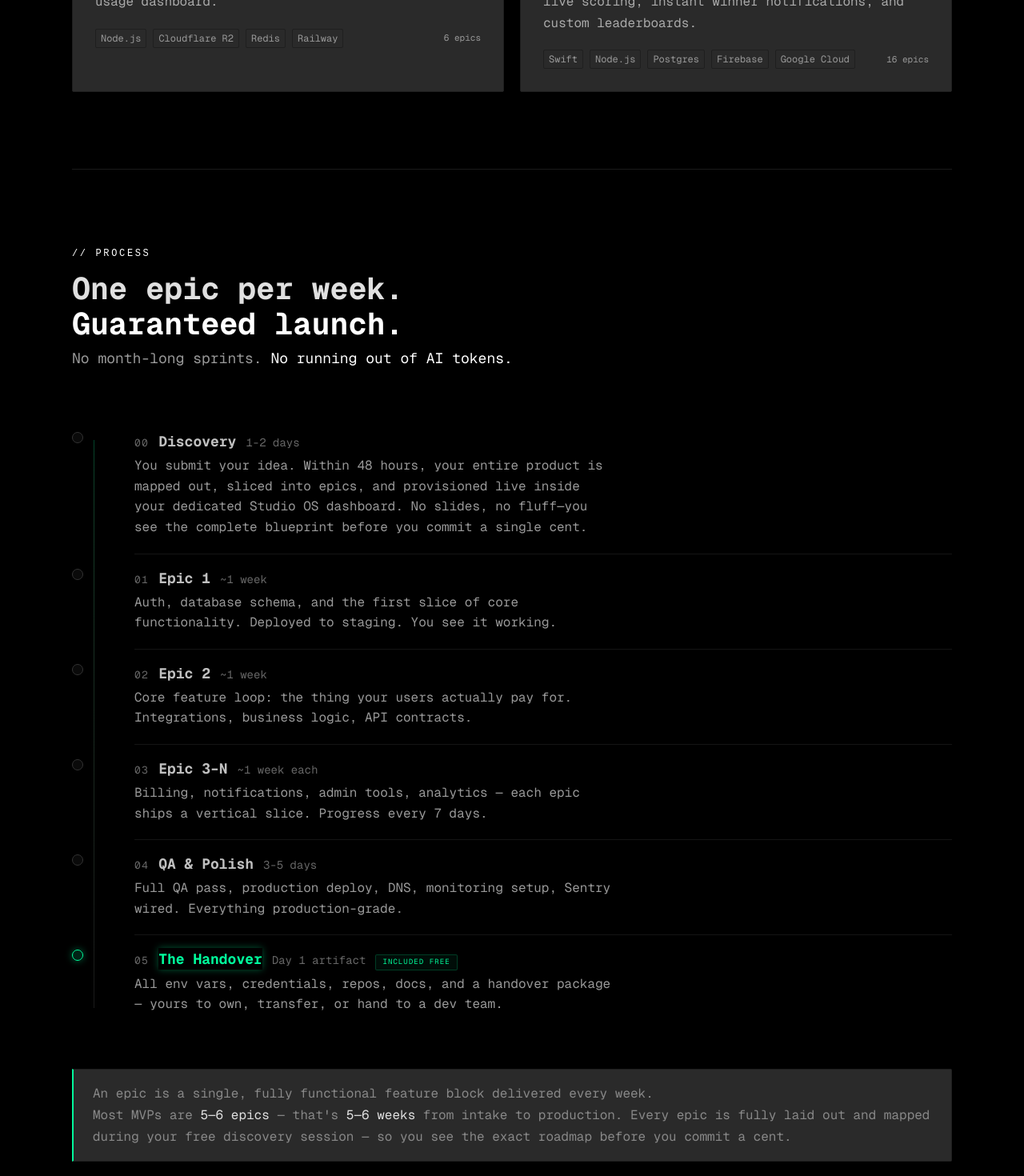
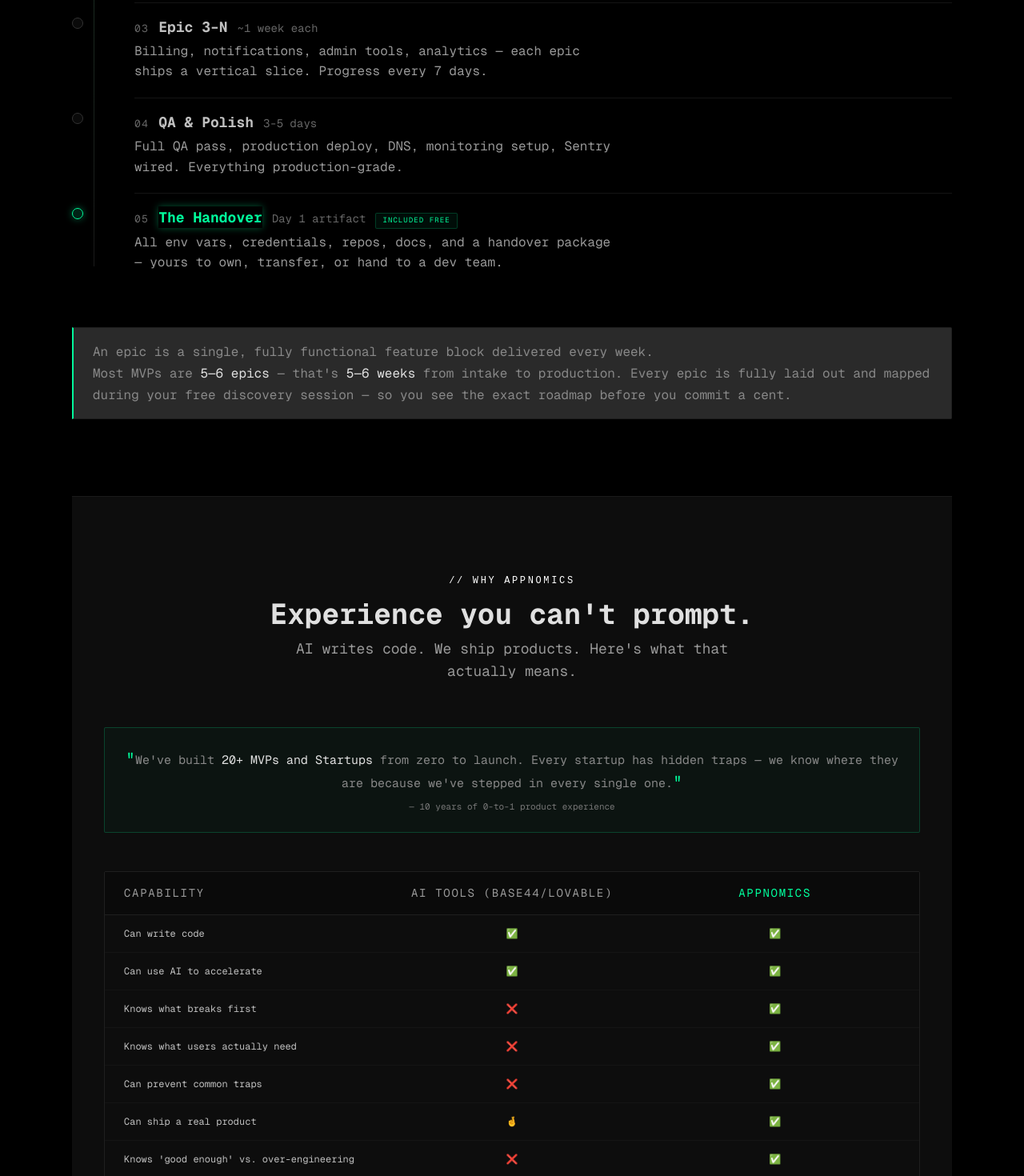
Before and after one commit to rup2701/appnomics-landing, a Next.js app: page / in a window 1280 px wide. Shown: the part 1320-2790 px from the top of the page at 80% size. Built offline with nearby package versions, Linux system fonts and the light colour scheme.

Commit message:
feat: Add Why Appnomics section and update Navbar links; adjust styles in CTA and Studio OS sections

```diff
--- a/app/page.tsx
+++ b/app/page.tsx
@@ -13,6 +13,7 @@ import StudioOSSection from '@/components/sections/StudioOSSection';
 import FAQSection from '@/components/sections/FAQSection';
 import Footer from '@/components/sections/Footer';
 import Navbar from '@/components/Navbar';
+import WhyAppnomicsSection from '@/components/sections/WhyUs';
 
 
 
@@ -87,9 +88,10 @@ export default function Home() {
               ))}
             </div>
           </div>
+          <ProcessSection />
+          <WhyAppnomicsSection />
+          <PricingSection />
           <PortfolioSection />
-          <ProcessSection />
-          <PricingSection />
           <StudioOSSection />
           <FAQSection />
           <CTASection />
--- a/components/Navbar.tsx
+++ b/components/Navbar.tsx
@@ -8,7 +8,8 @@ const NAV_ITEMS = [
   { label: "Why Us", href: "#why-appnomics" },
   { label: "Pricing", href: "#pricing" },
   { label: "Portfolio", href: "#portfolio" },
-  { label: "FAQ", href: "#faq" },
+  { label: "Studio OS", href: "#studio" },
+  // { label: "FAQ", href: "#faq" },
 ];
 
 export default function Navbar() {
--- a/components/sections/CTASection.tsx
+++ b/components/sections/CTASection.tsx
@@ -48,7 +48,7 @@ export default function CTASection() {
           START BUILDING →
         </a>
 
-        <p className="text-[11px] text-[#333] font-mono">
+        <p className="text-[11px] text-[#888] font-mono">
           No credit card required · Free to start
         </p>
       </div>
--- a/components/sections/StudioOSMockup.tsx
+++ b/components/sections/StudioOSMockup.tsx
@@ -81,7 +81,7 @@ export default function StudioOSMockup() {
       <div className="flex flex-1 overflow-hidden">
         {/* Sidebar */}
         <div
-          className="w-[180px] flex-shrink-0 bg-[#0d0d0d] border-r border-[#1f1f1f] py-2.5 overflow-hidden"
+          className="w-[180px] flex-shrink-0 bg-[#0d0d0d] border-2 border-[#1f1f1f] py-2.5 overflow-hidden"
         >
           {NAV.map((item, i) => {
             const isActive = i === 4;
--- a/components/sections/StudioOSSection.tsx
+++ b/components/sections/StudioOSSection.tsx
@@ -3,7 +3,7 @@ import StudioOSMockup from "./StudioOSMockup";
 
 export default function StudioOSSection() {
   return (
-    <section className="hidden md:block py-24 border-t border-[#1a1a1a]">
+    <section id="studio" className="hidden md:block py-24 border-t border-[#1a1a1a]">
       <div className="max-w-[1100px] mx-auto px-10">
         <SectionLabel centerAlign={true}>// STUDIO OS</SectionLabel>
 
--- /dev/null
+++ b/components/sections/WhyUs.tsx
@@ -0,0 +1,160 @@
+import SectionLabel from "../SectionLabel";
+
+export default function WhyAppnomicsSection() {
+  return (
+    <section id='why-appnomics' className="py-24 border-t border-[#1a1a1a] bg-[#0d0d0d]">
+      <div className="max-w-[1100px] mx-auto px-10">
+        <SectionLabel centerAlign={true}>// WHY APPNOMICS</SectionLabel>
+
+        <div className="text-center mb-14">
+          <h2 className="text-[clamp(24px,3vw,36px)] font-bold text-[#e0e0e0] mb-2 leading-[1.15] font-mono">
+            Experience you can&apos;t prompt.
+          </h2>
+          <p className="text-lg text-[#999] font-mono max-w-[600px] mx-auto">
+            AI writes code. We ship products. Here&apos;s what that actually means.
+          </p>
+        </div>
+
+        {/* Hero quote */}
+        <div className="border border-[#00ff9d33] rounded-[2px] p-6 bg-[#00ff9d08] mb-12">
+          <p className="text-[15px] text-[#888] font-mono leading-[1.8] text-center">
+            <span className="text-[#00ff9d] text-xl">"</span>
+            We&apos;ve built <span className="text-[#e0e0e0]">20+ MVPs and Startups</span> from zero to launch.
+            Every startup has hidden traps — we know where they are
+            because we&apos;ve stepped in every single one.
+            <span className="text-[#00ff9d] text-xl">"</span>
+          </p>
+          <p className="text-[11px] text-[#777] font-mono text-center mt-2">
+            — 10 years of 0-to-1 product experience
+          </p>
+        </div>
+
+        {/* Comparison Table */}
+        <div className="border border-[#1f1f1f] rounded-[2px] overflow-hidden">
+          {/* Header */}
+          <div className="grid grid-cols-3 gap-4 px-6 py-4 bg-[#0a0a0a] border-b border-[#1f1f1f]">
+            <div className="text-[14px] text-[#999] font-mono tracking-[0.12em] uppercase">
+              Capability
+            </div>
+            <div className="text-[14px] text-[#999] font-mono tracking-[0.12em] uppercase text-center">
+              AI Tools <span className="text-[#999] font-normal">(Base44/Lovable)</span>
+            </div>
+            <div className="text-[14px] text-[#00ff9d] font-mono tracking-[0.12em] uppercase text-center">
+              Appnomics
+            </div>
+          </div>
+
+          {/* Rows */}
+          {[
+            {
+              label: "Can write code",
+              ai: { value: "✅", color: "#444" },
+              us: { value: "✅", color: "#00ff9d" },
+            },
+            {
+              label: "Can use AI to accelerate",
+              ai: { value: "✅", color: "#444" },
+              us: { value: "✅", color: "#00ff9d" },
+            },
+            {
+              label: "Knows what breaks first",
+              ai: { value: "❌", color: "#444" },
+              us: { value: "✅ ", color: "#00ff9d" },
+            },
+            {
+              label: "Knows what users actually need",
+              ai: { value: "❌", color: "#444" },
+              us: { value: "✅", color: "#00ff9d" },
+            },
+            {
+              label: "Can prevent common traps",
+              ai: { value: "❌", color: "#444" },
+              us: { value: "✅", color: "#00ff9d" },
+            },
+            {
+              label: "Can ship a real product",
+              ai: { value: "🤞", color: "#444" },
+              us: { value: "✅", color: "#00ff9d" },
+            },
+            {
+              label: "Knows 'good enough' vs. over-engineering",
+              ai: { value: "❌", color: "#444" },
+              us: { value: "✅", color: "#00ff9d" },
+            },
+            {
+              label: "Handles the messy stuff (edge cases, data migrations)",
+              ai: { value: "❌", color: "#444" },
+              us: { value: "✅", color: "#00ff9d" },
+            },
+            {
+              label: "No pause due to AI tokens running out",
+              ai: { value: "❌", color: "#444" },
+              us: { value: "✅", color: "#00ff9d" },
+            },
+          ].map((row, i) => (
+            <div
+              key={row.label}
+              className={`grid grid-cols-3 gap-4 px-6 py-3.5 ${
+                i < 8 ? "border-b border-[#141414]" : ""
+              } hover:bg-[#ffffff02] transition-colors`}
+            >
+              <div className="text-[12px] text-[#c0c0c0] font-mono">
+                {row.label}
+              </div>
+              <div
+                className="text-[12px] font-mono text-center"
+                style={{ color: row.ai.color }}
+              >
+                {row.ai.value}
+              </div>
+              <div
+                className="text-[12px] font-mono text-center"
+                style={{ color: row.us.color }}
+              >
+                {row.us.value}
+              </div>
+            </div>
+          ))}
+        </div>
+
+        {/* Bottom CTA */}
+        <div className="mt-12 text-center">
+          <a
+            href="#intake"
+            className="inline-block px-8 py-3.5 border border-[#00ff9d] rounded-[2px] text-[12px] font-bold text-[#00ff9d] font-mono no-underline hover:bg-[#00ff9d] hover:text-[#0a0a0a] transition-all duration-200"
+          >
+            EXPERIENCE MATTERS → START BUILDING
+          </a>
+          <p className="text-[10px] text-[#888] font-mono mt-3">
+            No credit card · Free discovery · Real experience
+          </p>
+        </div>
+
+        {/* Experience badges */}
+        <div className="mt-12 grid grid-cols-2 md:grid-cols-4 gap-4">
+          {[
+            { number: "20+", label: "MVPs Built", color: "#00ff9d" },
+            { number: "10", label: "Years Experience", color: "#00d4ff" },
+            { number: "100%", label: "Code Ownership", color: "#a855f7" },
+            { number: "0", label: "Lock-in", color: "#ffb800" },
+          ].map((stat) => (
+            <div
+              key={stat.label}
+              className="border border-[#1f1f1f] rounded-[2px] p-4 text-center bg-[#0a0a0a]"
+            >
+              <p
+                className="text-[24px] font-bold font-mono"
+                style={{ color: stat.color }}
+              >
+                {stat.number}
+              </p>
+              <p className="text-[9px] text-[#888] font-mono tracking-[0.08em] uppercase">
+                {stat.label}
+              </p>
+            </div>
+          ))}
+        </div>
+      </div>
+    </section>
+  );
+}
```
